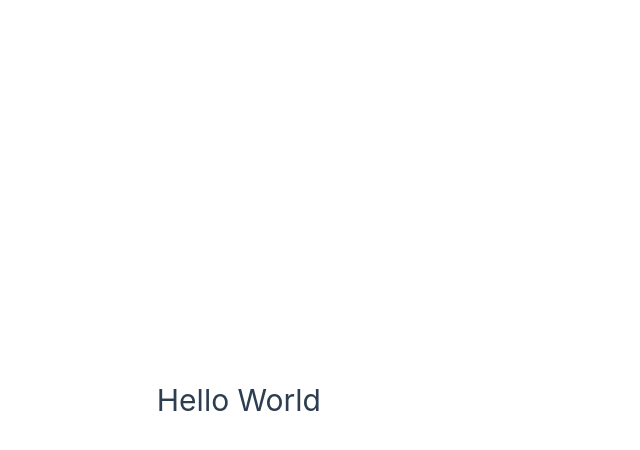
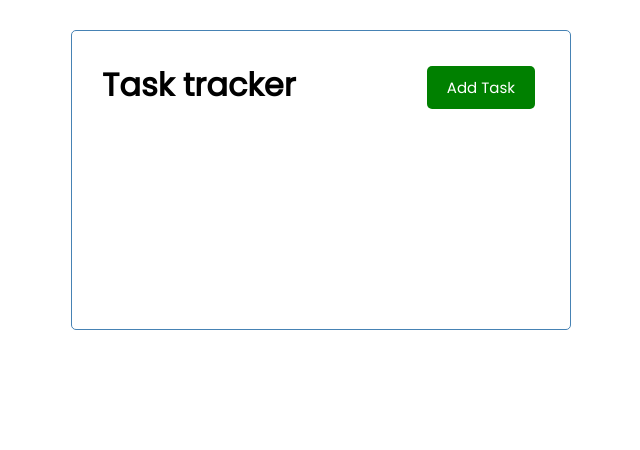
Before and after one commit to michals96/vuejs-mastery, a Vue app in the folder vue-project/: page / in a window 1280 px wide. Shown: the top 450 px of the page, without its empty margins (319-959 px from the left). Built offline with nearby package versions, Linux system fonts and the light colour scheme.

Commit message:
Next batch

```diff
--- a/vue-project/src/App.vue
+++ b/vue-project/src/App.vue
@@ -1,35 +1,66 @@
-<script setup>
+<template>
+  <div class="container">
+    <Header title="Task tracker"/>
+  </div>
+</template>
+
+<script>
+import Header from "@/components/Header.vue";
+export default {
+  name: 'App',
+  components: {
+    Header
+  }
+}
 </script>
 
-<template>
-  <h1>Hello World</h1>
-</template>
+<style>
+@import url('https://fonts.googleapis.com/css2?family=Poppins:wght@300;400&display=swap');
 
-<style scoped>
-header {
-  line-height: 1.5;
+* {
+  box-sizing: border-box;
+  margin: 0;
+  padding: 0;
 }
 
-.logo {
-  display: block;
-  margin: 0 auto 2rem;
+body {
+  font-family: 'Poppins', sans-serif;
 }
 
-@media (min-width: 1024px) {
-  header {
-    display: flex;
-    place-items: center;
-    padding-right: calc(var(--section-gap) / 2);
-  }
+.container {
+  max-width: 500px;
+  margin: 30px auto;
+  overflow: auto;
+  min-height: 300px;
+  border: 1px solid steelblue;
+  padding: 30px;
+  border-radius: 5px;
+}
 
-  .logo {
-    margin: 0 2rem 0 0;
-  }
+.btn {
+  display: inline-block;
+  background: #000;
+  color: #fff;
+  border: none;
+  padding: 10px 20px;
+  margin: 5px;
+  border-radius: 5px;
+  cursor: pointer;
+  text-decoration: none;
+  font-size: 15px;
+  font-family: inherit;
+}
 
-  header .wrapper {
-    display: flex;
-    place-items: flex-start;
-    flex-wrap: wrap;
-  }
+.btn:focus {
+  outline: none;
+}
+
+.btn:active {
+  transform: scale(0.98);
+}
+
+.btn-block {
+  display: block;
+  width: 100%;
 }
 </style>
--- a/vue-project/src/assets/base.css
+++ /dev/null
@@ -1,74 +0,0 @@
-/* color palette from <https://github.com/vuejs/theme> */
-:root {
-  --vt-c-white: #ffffff;
-  --vt-c-white-soft: #f8f8f8;
-  --vt-c-white-mute: #f2f2f2;
-
-  --vt-c-black: #181818;
-  --vt-c-black-soft: #222222;
-  --vt-c-black-mute: #282828;
-
-  --vt-c-indigo: #2c3e50;
-
-  --vt-c-divider-light-1: rgba(60, 60, 60, 0.29);
-  --vt-c-divider-light-2: rgba(60, 60, 60, 0.12);
-  --vt-c-divider-dark-1: rgba(84, 84, 84, 0.65);
-  --vt-c-divider-dark-2: rgba(84, 84, 84, 0.48);
-
-  --vt-c-text-light-1: var(--vt-c-indigo);
-  --vt-c-text-light-2: rgba(60, 60, 60, 0.66);
-  --vt-c-text-dark-1: var(--vt-c-white);
-  --vt-c-text-dark-2: rgba(235, 235, 235, 0.64);
-}
-
-/* semantic color variables for this project */
-:root {
-  --color-background: var(--vt-c-white);
-  --color-background-soft: var(--vt-c-white-soft);
-  --color-background-mute: var(--vt-c-white-mute);
-
-  --color-border: var(--vt-c-divider-light-2);
-  --color-border-hover: var(--vt-c-divider-light-1);
-
-  --color-heading: var(--vt-c-text-light-1);
-  --color-text: var(--vt-c-text-light-1);
-
-  --section-gap: 160px;
-}
-
-@media (prefers-color-scheme: dark) {
-  :root {
-    --color-background: var(--vt-c-black);
-    --color-background-soft: var(--vt-c-black-soft);
-    --color-background-mute: var(--vt-c-black-mute);
-
-    --color-border: var(--vt-c-divider-dark-2);
-    --color-border-hover: var(--vt-c-divider-dark-1);
-
-    --color-heading: var(--vt-c-text-dark-1);
-    --color-text: var(--vt-c-text-dark-2);
-  }
-}
-
-*,
-*::before,
-*::after {
-  box-sizing: border-box;
-  margin: 0;
-  position: relative;
-  font-weight: normal;
-}
-
-body {
-  min-height: 100vh;
-  color: var(--color-text);
-  background: var(--color-background);
-  transition: color 0.5s, background-color 0.5s;
-  line-height: 1.6;
-  font-family: Inter, -apple-system, BlinkMacSystemFont, 'Segoe UI', Roboto, Oxygen, Ubuntu,
-    Cantarell, 'Fira Sans', 'Droid Sans', 'Helvetica Neue', sans-serif;
-  font-size: 15px;
-  text-rendering: optimizeLegibility;
-  -webkit-font-smoothing: antialiased;
-  -moz-osx-font-smoothing: grayscale;
-}
--- a/vue-project/src/assets/main.css
+++ /dev/null
@@ -1,35 +0,0 @@
-@import './base.css';
-
-#app {
-  max-width: 1280px;
-  margin: 0 auto;
-  padding: 2rem;
-
-  font-weight: normal;
-}
-
-a,
-.green {
-  text-decoration: none;
-  color: hsla(160, 100%, 37%, 1);
-  transition: 0.4s;
-}
-
-@media (hover: hover) {
-  a:hover {
-    background-color: hsla(160, 100%, 37%, 0.2);
-  }
-}
-
-@media (min-width: 1024px) {
-  body {
-    display: flex;
-    place-items: center;
-  }
-
-  #app {
-    display: grid;
-    grid-template-columns: 1fr 1fr;
-    padding: 0 2rem;
-  }
-}
--- /dev/null
+++ b/vue-project/src/components/Button.vue
@@ -0,0 +1,18 @@
+<template>
+  <button @click="onClick()" :style="{background: color}" class="btn">{{text}}</button>
+</template>
+
+<script>
+export default {
+  name: 'Button',
+  props: {
+    text: String,
+    color: String
+  },
+  methods: {
+    onClick() {
+      console.log('object');
+    }
+  }
+}
+</script>
--- /dev/null
+++ b/vue-project/src/components/Header.vue
@@ -0,0 +1,31 @@
+<template>
+  <header>
+    <h1>{{ title }}</h1>
+    <Button text="Add Task" color="green"/>
+  </header>
+</template>
+
+<script>
+import Button from "@/components/Button.vue";
+export default {
+  name: 'Header',
+  props: {
+    title: {
+      type: String,
+      default: "Task tracker"
+    }
+  },
+  components: {
+    Button
+  }
+}
+</script>
+
+<style scoped>
+header {
+  display: flex;
+  justify-content: space-between;
+  align-content: center;
+  margin-bottom: 20px;
+}
+</style>
--- a/vue-project/src/main.js
+++ b/vue-project/src/main.js
@@ -1,6 +1,4 @@
 import { createApp } from 'vue'
 import App from './App.vue'
 
-import './assets/main.css'
-
 createApp(App).mount('#app')
```
Also changed, not shown: vue-project/src/components/icons/IconCommunity.vue (deleted, +0 -7 lines), vue-project/src/components/icons/IconDocumentation.vue (deleted, +0 -7 lines), vue-project/src/components/icons/IconEcosystem.vue (deleted, +0 -7 lines), vue-project/src/components/icons/IconSupport.vue (deleted, +0 -7 lines), vue-project/src/components/icons/IconTooling.vue (deleted, +0 -19 lines).
